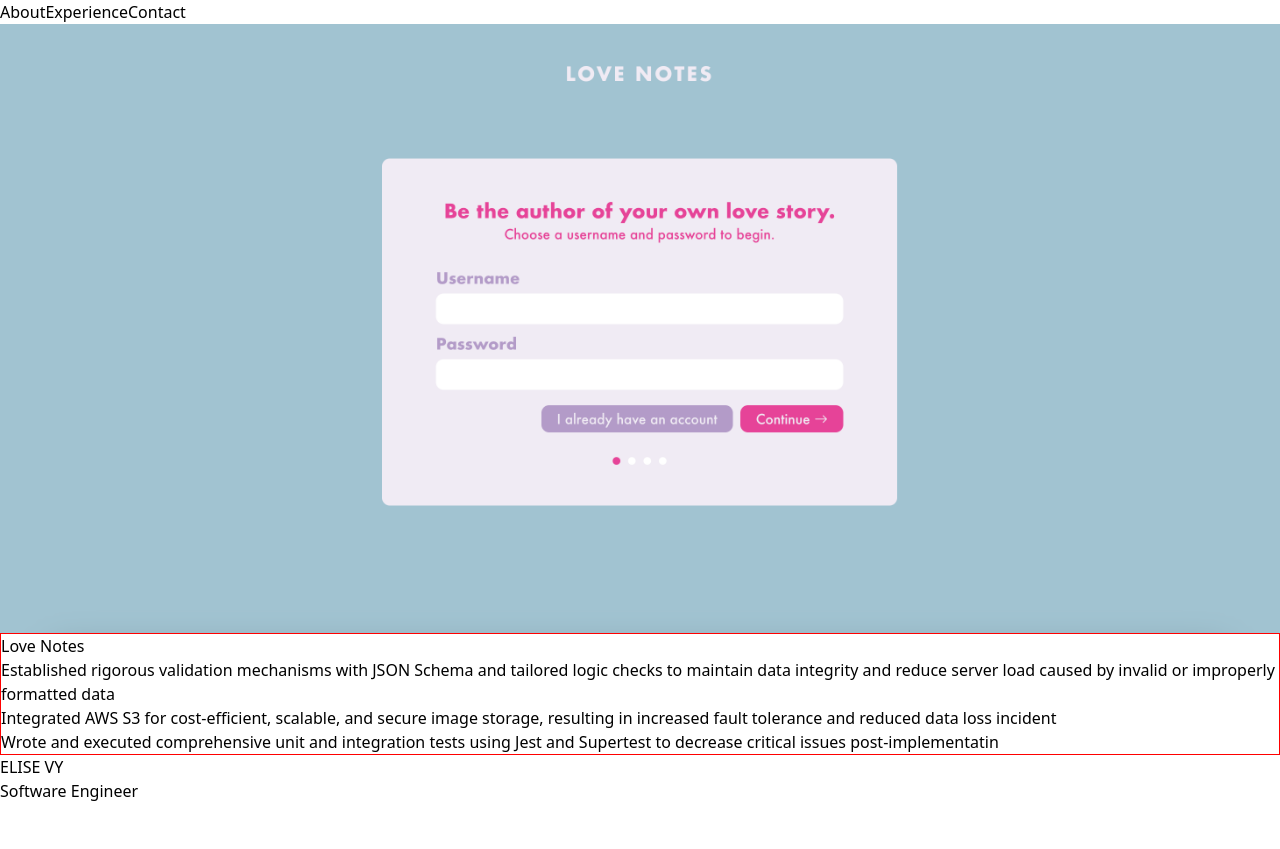
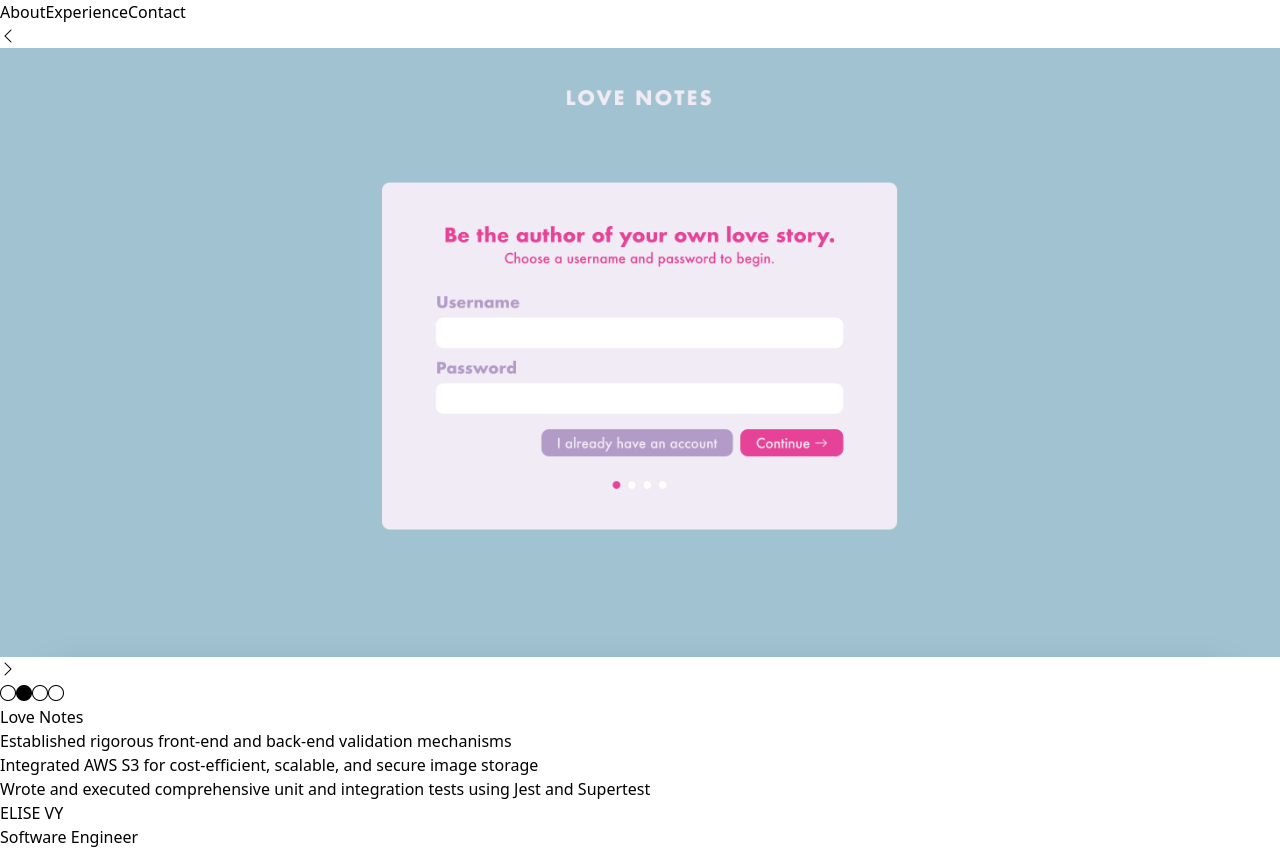
Before and after one commit to elisetvy/elise_dec, a React (Vite) app: page /experience in a window 1280 px wide. Both pictures are taken after a click on the icon 8 px from the left and 615 px from the top of the page. Before the commit the page ends 803 px from the top, so only its background shows below. Built offline with nearby package versions, Linux system fonts and the light colour scheme.

Commit message:
Format experience

```diff
--- a/src/Experience.jsx
+++ b/src/Experience.jsx
@@ -38,48 +38,70 @@
             </div>
             </> }
             { page === 2 && <>
-            <div className="w-full h-1/6">
+            <div className="w-full h-5/6 flex justify-center items-center gap-2">
+                <i onClick={() => setPage(1)} className="bi bi-chevron-left hover:cursor-pointer"></i>
                 <img className="h-full object-cover" src={LoveNotes_1} alt="love notes register 1" />
+                <i onClick={() => setPage(3)} className="bi bi-chevron-right hover:cursor-pointer"></i>
             </div>
-            <div className="HELP h-1/2">
-            <div>Love Notes</div>
-            <div>
-                <ul>
-                    <li>Established rigorous validation mechanisms with JSON Schema and tailored logic checks to maintain data integrity and reduce server load caused by invalid or improperly formatted data</li>
-                    <li>Integrated AWS S3 for cost-efficient, scalable, and secure image storage, resulting in increased fault tolerance and reduced data loss incident</li>
-                    <li>Wrote and executed comprehensive unit and integration tests using Jest and Supertest to decrease critical issues post-implementatin</li>
+            <div className="h-fit mt-2 flex justify-center gap-2">
+                <i onClick={() => setPage(1)} className="bi bi-circle text-[6px] hover:cursor-pointer"></i>
+                <i className="bi bi-circle-fill text-[6px]"></i>
+                <i onClick={() => setPage(3)} className="bi bi-circle text-[6px] hover:cursor-pointer"></i>
+                <i onClick={() => setPage(4)} className="bi bi-circle text-[6px] hover:cursor-pointer"></i>
+            </div>
+            <div className="h-1/2 mt-4 text-center">
+            <div className="font-black">Love Notes</div>
+            <div className="pt-2">
+                <ul className="list-disc list-inside px-6 text-sm">
+                    <li>Established rigorous front-end and back-end validation mechanisms</li>
+                    <li>Integrated AWS S3 for cost-efficient, scalable, and secure image storage</li>
+                    <li>Wrote and executed comprehensive unit and integration tests using Jest and Supertest</li>
                 </ul>
                 </div>
             </div>
             </> }
             { page === 3 && <>
-            <div className="HELP w-full h-1/2">
-                <img className="h-full object-cover" src={Jobly_Old} alt="jobly old" />
-                {/* <img src={Jobly_New} alt="jobly new" /> */}
+                <div className="w-full h-5/6 flex justify-center items-center gap-2">
+                <i onClick={() => setPage(2)} className="bi bi-chevron-left hover:cursor-pointer"></i>
+                <img className="h-full object-cover" src={Jobly_New} alt="jobly" />
+                <i onClick={() => setPage(4)} className="bi bi-chevron-right hover:cursor-pointer"></i>
             </div>
-            <div className="h-1/2">
-            <div>Jobly</div>
-            <div>
-                <ul>
-                    <li>Implemented a robust authentication system utilizing industry-standard protocols such as JSON Web Tokens for secure user verification and BCrypt for password encryption</li>
-                    <li>Deployed a loading spinner component to accelerate the First Contentful Paint, ensuring an engaging user experience and encouraging prolonged interaction with the app</li>
-                    <li>Live search with ldoash debounce</li>
+            <div className="h-fit mt-2 flex justify-center gap-2">
+                <i onClick={() => setPage(1)} className="bi bi-circle text-[6px] hover:cursor-pointer"></i>
+                <i onClick={() => setPage(2)} className="bi bi-circle text-[6px] hover:cursor-pointer"></i>
+                <i className="bi bi-circle-fill text-[6px]"></i>
+                <i onClick={() => setPage(4)} className="bi bi-circle text-[6px] hover:cursor-pointer"></i>
+            </div>
+            <div className="h-1/2 mt-4 text-center">
+            <div className="font-black">Jobly</div>
+            <div className="pt-2">
+                <ul className="list-disc list-inside px-6 text-sm">
+                    <li>Implemented authentication with JSON Web Tokens for secure user verification and BCrypt for password encryption</li>
+                    <li>Deployed a loading spinner component to accelerate the First Contentful Paint</li>
+                    <li>Incorporated LIVE search functionality with Lodoash debounce</li>
                 </ul>
                 </div>
             </div>
             </> }
             { page === 4 && <>
-            <div className="HELP w-full h-1/2">
-                {/* <img src={Aloisia} alt="aloisia" /> */}
+            <div className="w-full h-5/6 flex justify-center items-center gap-2">
+                <i onClick={() => setPage(3)} className="bi bi-chevron-left hover:cursor-pointer"></i>
                 <img className="h-full object-cover" src={Dermasuri} alt="dermasuri" />
+                <i className="invisible bi bi-chevron-right hover:cursor-pointer"></i>
             </div>
-            <div className="h-1/2">
-            <div>NK</div>
-            <div>
-                <ul>
-                    <li>Led monthly client meetings to assess goals and align content strategies in preparation for the development and execution of content calendars in collaboration with a team of photographers, graphic designers, and video content creators</li>
-                    <li>Elevated client’s online visibility on TikTok, growing the follower count from under 1,000 to over 10,000 within the initial 6 months of collaboration through continuous audits of trends and high-performing content, in-depth analyses of audience demographic, and enhancement of content quality</li>
-                    <li>Increased client’s Instagram engagement rate and achieved a 122% growth in followers in 90 days by leveraging customer engagement tactics including timely response to messages and comments, interactive stories, and strategic partnerships with other loved brands</li>
+            <div className="h-fit mt-2 flex justify-center gap-2">
+                <i onClick={() => setPage(1)} className="bi bi-circle text-[6px] hover:cursor-pointer"></i>
+                <i onClick={() => setPage(2)} className="bi bi-circle text-[6px] hover:cursor-pointer"></i>
+                <i onClick={() => setPage(3)} className="bi bi-circle text-[6px] hover:cursor-pointer"></i>
+                <i className="bi bi-circle-fill text-[6px]"></i>
+            </div>
+            <div className="h-1/2 mt-4 text-center">
+            <div className="font-black">NK Agency</div>
+            <div className="pt-2">
+                <ul className="list-disc list-inside px-6 text-sm">
+                    <li>Collaborated with client and creative team to develop and execute monthly content calendars</li>
+                    <li>Elevated client’s online visibility on TikTok through continuous audits of trends and high-performing content, in-depth analyses of audience demographic, and enhancement of content quality</li>
+                    <li>Achieved a 122% growth in client's followers in 90 days by leveraging interactive content and strategic partnerships</li>
                 </ul>
                 </div>
             </div>
```
